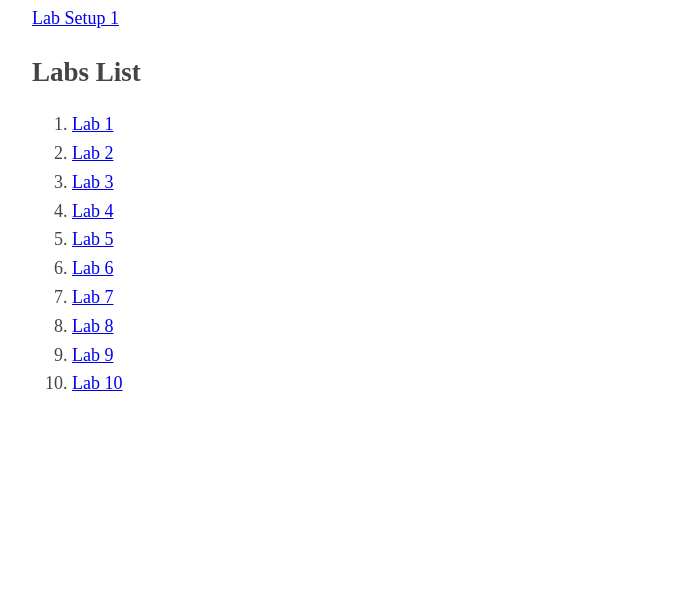
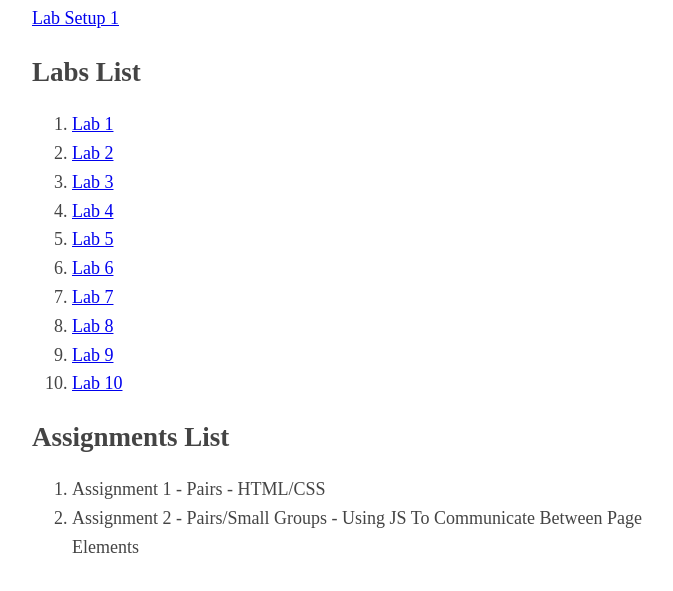
Before and after one commit to ztcharleus/ztcharleus.github.io, a plain HTML site: page public/index.html in a window 1280 px wide. Shown: the part 103-694 px from the top of the page, without its empty margins (283-956 px from the left). Drawn offline with Linux system fonts and the light colour scheme.

Commit message:
added assignments to main labs page

```diff
--- a/public/index.html
+++ b/public/index.html
@@ -21,5 +21,10 @@
             <li><a href="/lab_9">Lab 9</a></li>
             <li><a href="/lab_10">Lab 10</a></li>
         </ol>
+        <h2>Assignments List</h2>
+        <ol>
+            <li>Assignment 1 - Pairs - HTML/CSS</li>
+            <li>Assignment 2 - Pairs/Small Groups - Using JS To Communicate Between Page Elements</li>
+        </ol>
     </body>
 </html>
```
Also changed, not shown: cypress/fixtures/test_values.json (+1 -1 lines), cypress/integration/lab_tests/lab_4.spec.js (+1 -1 lines), 1 other file.
